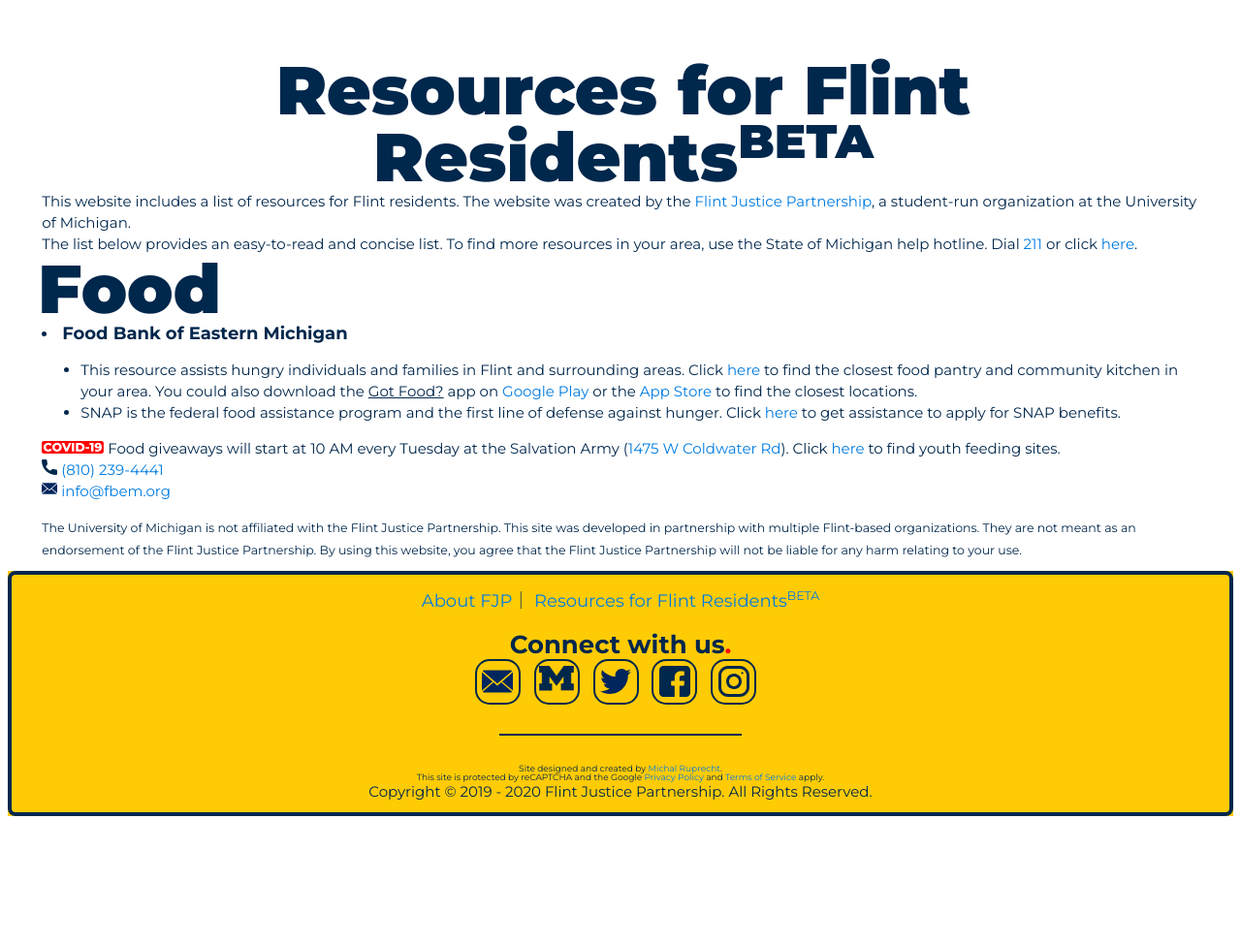
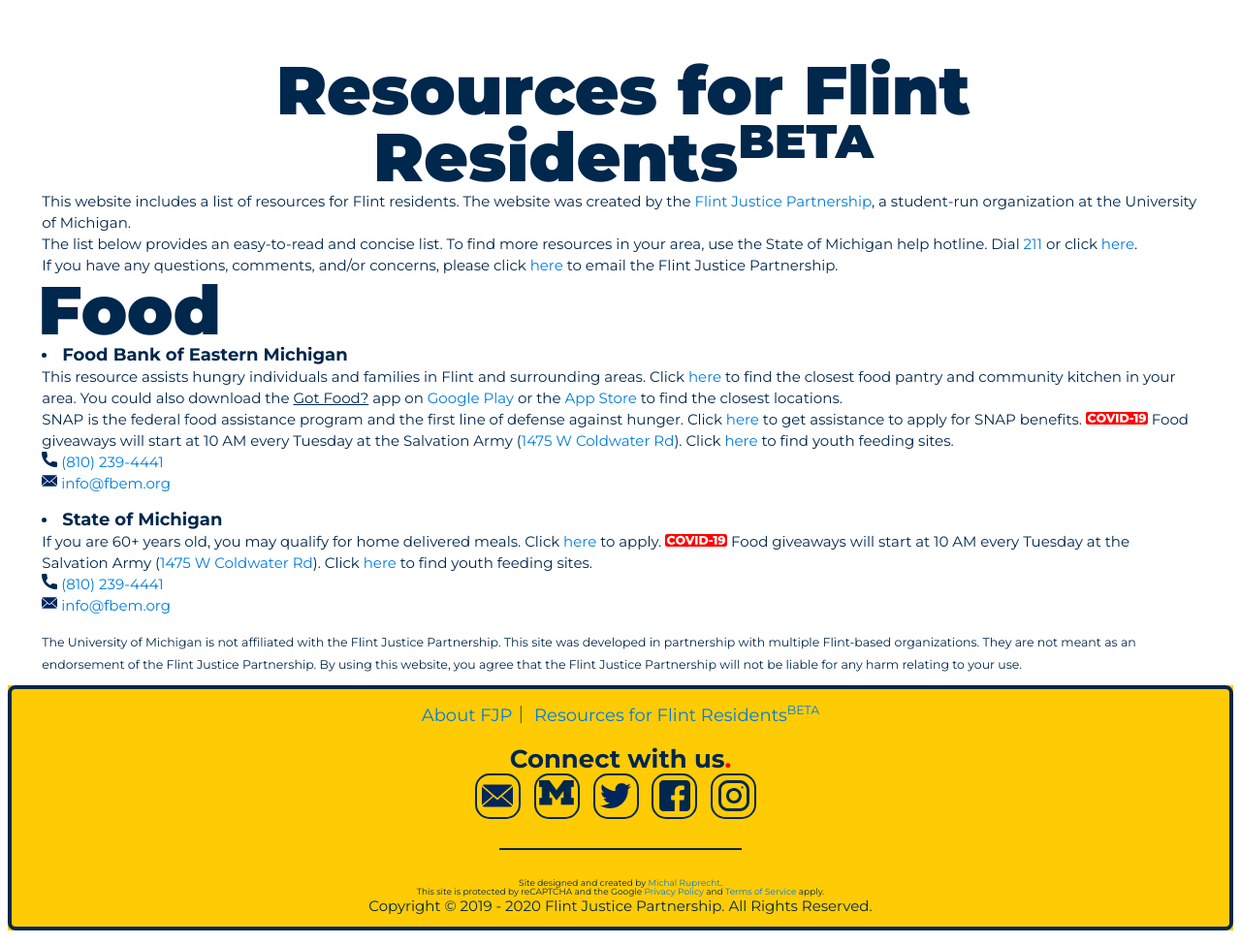
Before and after one commit to umichfjp/umichfjp.github.io, a Jekyll site: the page built from pages/resources.html, in a window 1280 px wide. Shown: the whole page at 97% size. Built offline with Jekyll 4.4.1, drawn with Linux system fonts in a browser that asks for light colours; before the commit the page ends 900 px from its top, so only the background shows below that.

Commit message:
Update resources.html

```diff
--- a/pages/resources.html
+++ b/pages/resources.html
@@ -17,13 +17,24 @@ title: Flint Justice Partnership Official Website
         <h3>
           This website includes a list of resources for Flint residents. The website was created by the <a href="https://umichfjp.github.io/" target="_blank">Flint Justice Partnership</a>, a student-run organization at the University of Michigan.
           <br />The list below provides an easy-to-read and concise list. To find more resources in your area, use the State of Michigan help hotline. Dial <a href="tel:211">211</a> or click <a href="https://www.navigateresources.net/uwjc/" target="_blank">here</a>.
+          <br />If you have any questions, comments, and/or concerns, please click <a href="mailto:UMich.FJP@umich.edu?subject=[FJP RESOURCE PAGE]">here</a> to email the Flint Justice Partnership.
         </h3>
         <div class="title">Food</div>
         <h3>
           <li>
             <b><big>Food Bank of Eastern Michigan</big></b>
-              <ul><li>This resource assists hungry individuals and families in Flint and surrounding areas. Click <a href="https://www.fbem.org/where-to-get-food/find-a-food-pantry/#agency-locator" target="_blank">here</a> to find the closest food pantry and community kitchen in your area. You could also download the <u>Got Food?</u> app on <a href="https://play.google.com/store/apps/details?id=com.us.gotfood" target="_blank">Google Play</a> or the <a href="https://itunes.apple.com/us/app/got-food/id1039258641?mt=8" target="_blank">App Store</a> to find the closest locations.</li>
-              <li>SNAP is the federal food assistance program and the first line of defense against hunger. Click <a href="https://secure.feedingamerica.org/site/SPageServer?pagename=GSNAP_Survey&s_src=X17YFLINT&s_subsrc=%7bdevice%7d&s_keyword=%7bkeyword%7d" target="_blank">here</a> to get assistance to apply for SNAP benefits.</li></ul>
+            <br />This resource assists hungry individuals and families in Flint and surrounding areas. Click <a href="https://www.fbem.org/where-to-get-food/find-a-food-pantry/#agency-locator" target="_blank">here</a> to find the closest food pantry and community kitchen in your area. You could also download the <u>Got Food?</u> app on <a href="https://play.google.com/store/apps/details?id=com.us.gotfood" target="_blank">Google Play</a> or the <a href="https://itunes.apple.com/us/app/got-food/id1039258641?mt=8" target="_blank">App Store</a> to find the closest locations.
+            <br />SNAP is the federal food assistance program and the first line of defense against hunger. Click <a href="https://secure.feedingamerica.org/site/SPageServer?pagename=GSNAP_Survey&s_src=X17YFLINT&s_subsrc=%7bdevice%7d&s_keyword=%7bkeyword%7d" target="_blank">here</a> to get assistance to apply for SNAP benefits.
+            <img src="https://umichfjp.github.io/assets/icons/covid.svg" alt="covid-19" style="width:64px;"> Food giveaways will start at 10 AM every Tuesday at the Salvation Army (<a href="https://goo.gl/maps/Au8dX9RTKAHvJbTt7" target="_blank">1475 W Coldwater Rd</a>). Click <a href="https://www.mcgi.state.mi.us/schoolnutrition/" target="_blank">here</a> to find youth feeding sites.
+            <br /><img src="https://umichfjp.github.io/assets/icons/phone.svg" alt="Phone" style="width:16px;"> <a href="tel:+1810-239-4441">(810) 239-4441</a>
+            <br /><img src="https://umichfjp.github.io/assets/icons/mail.svg" alt="Mail" style="width:16px;"> <a href="mailto:info@fbem.org">info@fbem.org</a>
+          </li>
+        </h3>
+
+        <h3>
+          <li>
+            <b><big>State of Michigan</big></b>
+            <br />If you are 60+ years old, you may qualify for home delivered meals. Click <a href="https://newmibridges.michigan.gov/s/request-meal-delivery-reassurance?language=en_US" target="_blank">here</a> to apply.
             <img src="https://umichfjp.github.io/assets/icons/covid.svg" alt="covid-19" style="width:64px;"> Food giveaways will start at 10 AM every Tuesday at the Salvation Army (<a href="https://goo.gl/maps/Au8dX9RTKAHvJbTt7" target="_blank">1475 W Coldwater Rd</a>). Click <a href="https://www.mcgi.state.mi.us/schoolnutrition/" target="_blank">here</a> to find youth feeding sites.
             <br /><img src="https://umichfjp.github.io/assets/icons/phone.svg" alt="Phone" style="width:16px;"> <a href="tel:+1810-239-4441">(810) 239-4441</a>
             <br /><img src="https://umichfjp.github.io/assets/icons/mail.svg" alt="Mail" style="width:16px;"> <a href="mailto:info@fbem.org">info@fbem.org</a>
```
